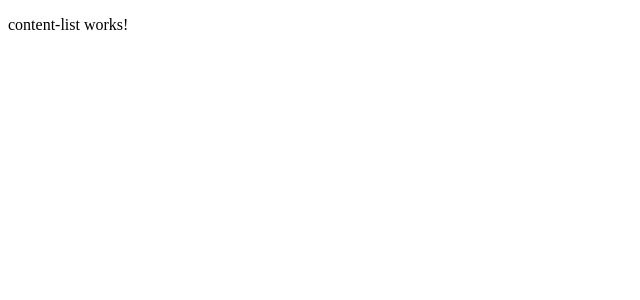
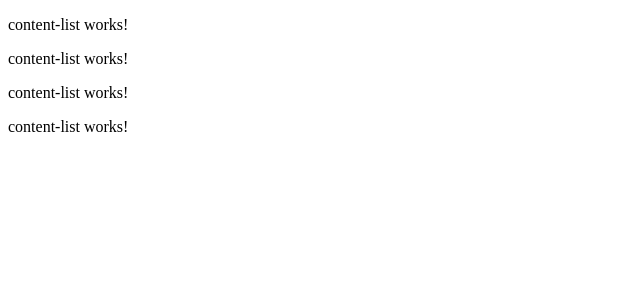
Before and after one commit to andrearnaut22/Andre_Arnaut_MAD400Assignments, an Angular app: page / in a window 1280 px wide. Shown: the top 300 px of the page, without its empty margins (0-640 px from the left). Built offline with nearby package versions, Linux system fonts and the light colour scheme.

Commit message:
Update app.component.html

```diff
--- a/src/app/app.component.html
+++ b/src/app/app.component.html
@@ -1 +1,4 @@
 <app-content-list></app-content-list>
+<app-content-list></app-content-list>
+<app-content-list></app-content-list>
+<app-content-list></app-content-list>
```
